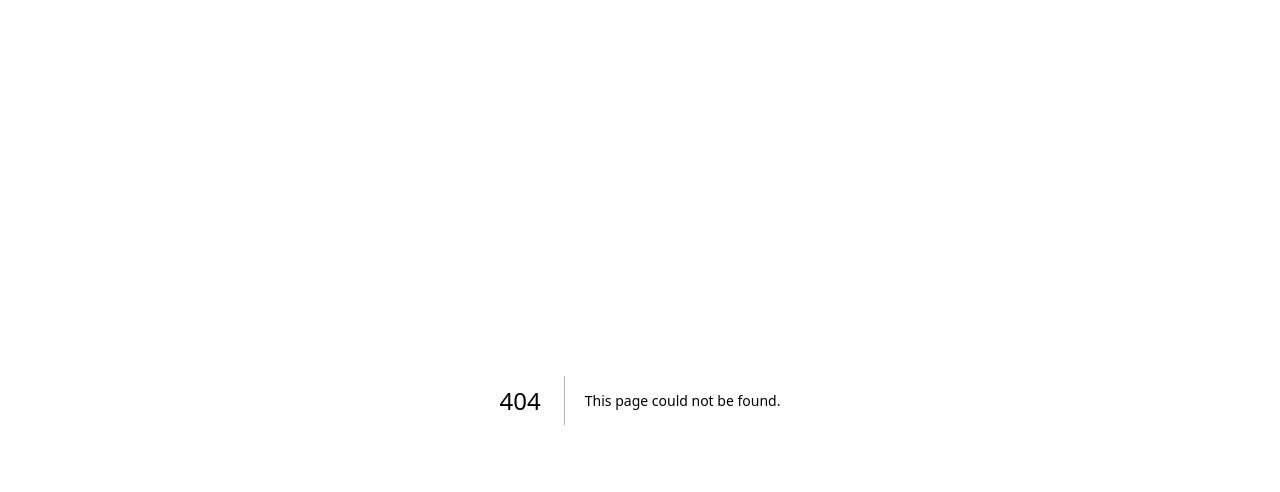
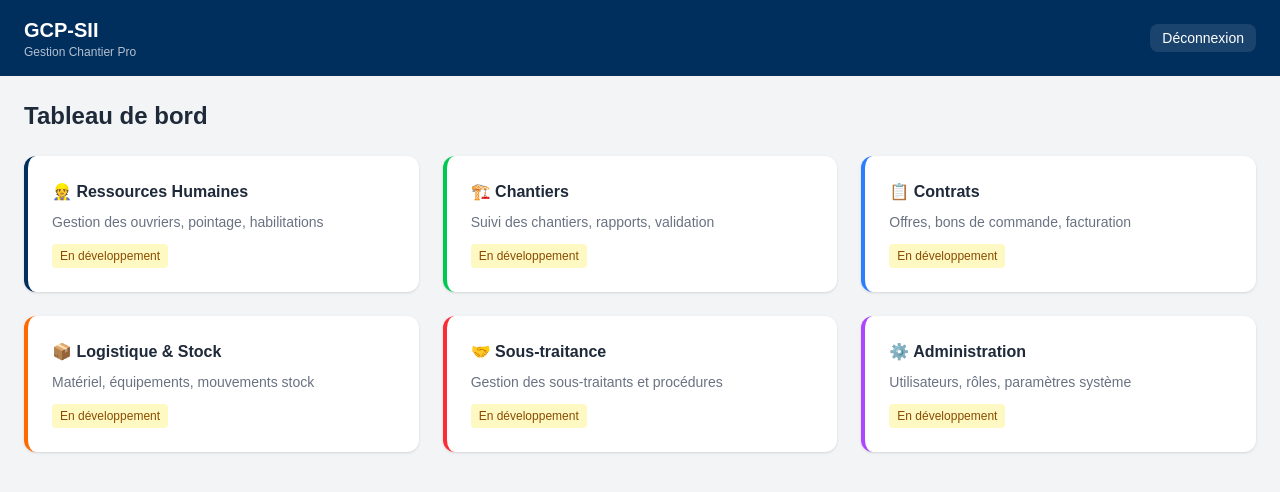
Before and after one commit to abderrahmanenor-create/GCP-SII, a Next.js app: page /dashboard in a window 1280 px wide. Before the commit this address had no page. Shown: the top 492 px of the page. Built offline with nearby package versions, Linux system fonts and the light colour scheme; no server answers; sample sign-in values are in the browser's storage.

Commit message:
Add dashboard page

```diff
--- /dev/null
+++ b/src/app/dashboard/page.tsx
@@ -0,0 +1,116 @@
+"use client"
+
+import { useSession, signOut } from "next-auth/react"
+import { useRouter } from "next/navigation"
+import { useEffect } from "react"
+
+export default function Dashboard() {
+  const { data: session, status } = useSession()
+  const router = useRouter()
+
+  useEffect(() => {
+    if (status === "unauthenticated") {
+      router.push("/login")
+    }
+  }, [status, router])
+
+  if (status === "loading") {
+    return (
+      <div className="min-h-screen flex items-center justify-center bg-gray-100">
+        <p className="text-gray-500">Chargement...</p>
+      </div>
+    )
+  }
+
+  return (
+    <div className="min-h-screen bg-gray-100">
+      {/* Header */}
+      <header className="bg-[#002E5D] text-white px-6 py-4 flex items-center justify-between">
+        <div>
+          <h1 className="text-xl font-bold">GCP-SII</h1>
+          <p className="text-xs text-white/70">Gestion Chantier Pro</p>
+        </div>
+        <div className="flex items-center gap-4">
+          <div className="text-right">
+            <p className="text-sm font-medium">
+              {session?.user?.prenom} {session?.user?.nom}
+            </p>
+            <p className="text-xs text-white/70">{session?.user?.role}</p>
+          </div>
+          <button
+            onClick={() => signOut({ callbackUrl: "/login" })}
+            className="bg-white/10 hover:bg-white/20 px-3 py-1 rounded-lg text-sm transition-colors"
+          >
+            Déconnexion
+          </button>
+        </div>
+      </header>
+
+      {/* Content */}
+      <main className="p-6">
+        <div className="max-w-7xl mx-auto">
+          <h2 className="text-2xl font-bold text-gray-800 mb-6">
+            Tableau de bord
+          </h2>
+
+          {/* Modules Grid */}
+          <div className="grid grid-cols-1 md:grid-cols-2 lg:grid-cols-3 gap-6">
+            {/* Module RH */}
+            <div className="bg-white rounded-xl shadow p-6 border-l-4 border-[#002E5D]">
+              <h3 className="font-bold text-gray-800 mb-2">👷 Ressources Humaines</h3>
+              <p className="text-gray-500 text-sm">Gestion des ouvriers, pointage, habilitations</p>
+              <span className="inline-block mt-3 text-xs bg-yellow-100 text-yellow-800 px-2 py-1 rounded">
+                En développement
+              </span>
+            </div>
+
+            {/* Module Chantier */}
+            <div className="bg-white rounded-xl shadow p-6 border-l-4 border-green-500">
+              <h3 className="font-bold text-gray-800 mb-2">🏗️ Chantiers</h3>
+              <p className="text-gray-500 text-sm">Suivi des chantiers, rapports, validation</p>
+              <span className="inline-block mt-3 text-xs bg-yellow-100 text-yellow-800 px-2 py-1 rounded">
+                En développement
+              </span>
+            </div>
+
+            {/* Module Contrats */}
+            <div className="bg-white rounded-xl shadow p-6 border-l-4 border-blue-500">
+              <h3 className="font-bold text-gray-800 mb-2">📋 Contrats</h3>
+              <p className="text-gray-500 text-sm">Offres, bons de commande, facturation</p>
+              <span className="inline-block mt-3 text-xs bg-yellow-100 text-yellow-800 px-2 py-1 rounded">
+                En développement
+              </span>
+            </div>
+
+            {/* Module Stock */}
+            <div className="bg-white rounded-xl shadow p-6 border-l-4 border-orange-500">
+              <h3 className="font-bold text-gray-800 mb-2">📦 Logistique & Stock</h3>
+              <p className="text-gray-500 text-sm">Matériel, équipements, mouvements stock</p>
+              <span className="inline-block mt-3 text-xs bg-yellow-100 text-yellow-800 px-2 py-1 rounded">
+                En développement
+              </span>
+            </div>
+
+            {/* Module Sous-traitance */}
+            <div className="bg-white rounded-xl shadow p-6 border-l-4 border-red-500">
+              <h3 className="font-bold text-gray-800 mb-2">🤝 Sous-traitance</h3>
+              <p className="text-gray-500 text-sm">Gestion des sous-traitants et procédures</p>
+              <span className="inline-block mt-3 text-xs bg-yellow-100 text-yellow-800 px-2 py-1 rounded">
+                En développement
+              </span>
+            </div>
+
+            {/* Module Admin */}
+            <div className="bg-white rounded-xl shadow p-6 border-l-4 border-purple-500">
+              <h3 className="font-bold text-gray-800 mb-2">⚙️ Administration</h3>
+              <p className="text-gray-500 text-sm">Utilisateurs, rôles, paramètres système</p>
+              <span className="inline-block mt-3 text-xs bg-yellow-100 text-yellow-800 px-2 py-1 rounded">
+                En développement
+              </span>
+            </div>
+          </div>
+        </div>
+      </main>
+    </div>
+  )
+}
```
